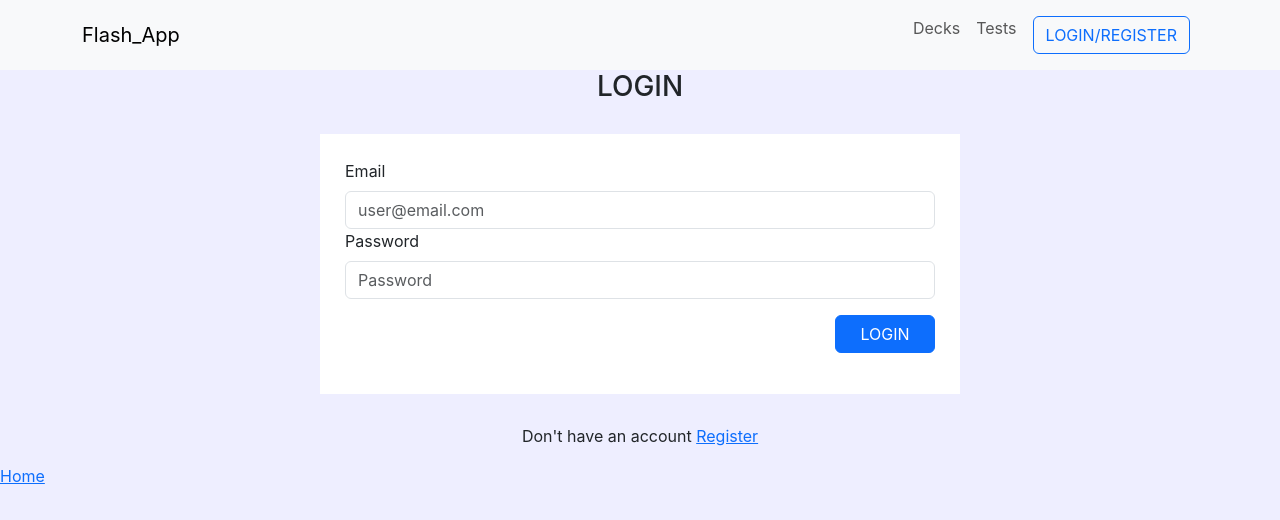
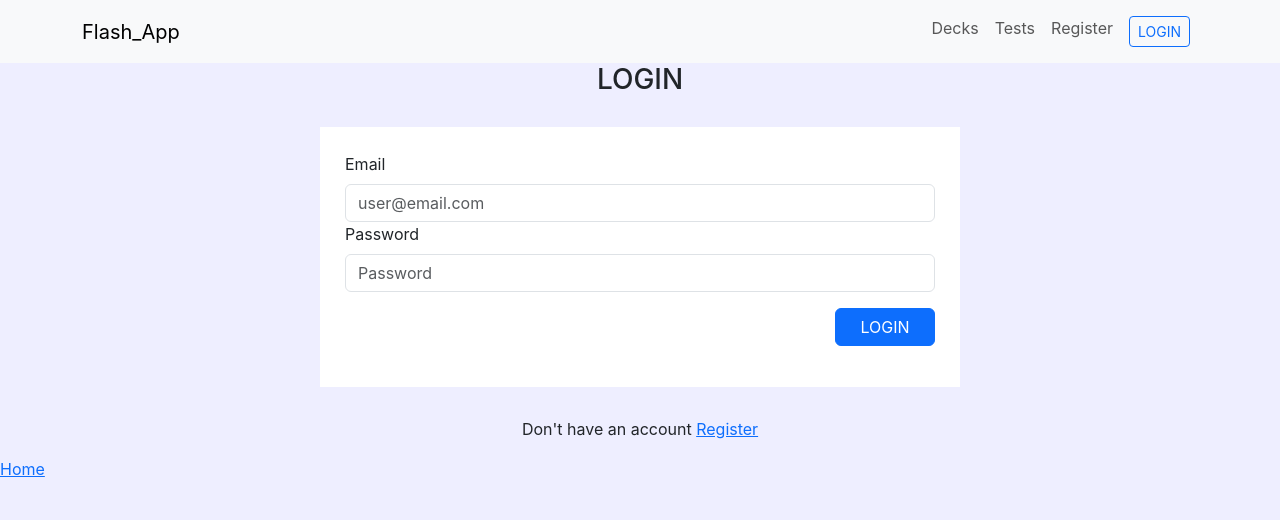
Before and after one commit to oghusky/flash_app, a React (Create React App) app in the folder client/: page /login in a window 1280 px wide. Shown: the top 520 px of the page. Built offline with nearby package versions, Linux system fonts and the light colour scheme; the HTML template or start-up script is replaced by a standard one.

Commit message:
updated the protected routes and the navigation

```diff
--- a/client/src/components/Navigation/index.js
+++ b/client/src/components/Navigation/index.js
@@ -58,8 +58,11 @@ export default function Navigation() {
                             </>
                         ) : (
                             <>
+                                <li className='nav-item'>
+                                    <Link to="/register" className='nav-link'> Register</Link>
+                                </li>
                                 <li className="nav-item">
-                                    <Link to="/" className="nav-link"><Buttons btnText={"LOGIN/REGISTER"} btnAlign={"right"} variant={"outline-primary"} /></Link>
+                                    <Link to="/login" className="nav-link"><Buttons className={"btn-sm"} btnText={"LOGIN"} btnAlign={"right"} variant={"outline-primary"} /></Link>
                                 </li>
                             </>
                         )}
--- a/client/src/components/ProtectedRoute/index.js
+++ b/client/src/components/ProtectedRoute/index.js
@@ -5,7 +5,7 @@ export default function ProtectedRoute({ children }) {
     const { jwt, user } = useContext(AppContext);
     return (
         <div>
-            {jwt || user ? children : <Navigate to={"/login"} replace />}
+            {jwt && user ? children : <Navigate to={"/login"} replace />}
         </div>
     )
 }
--- a/client/src/pages/Report/index.js
+++ b/client/src/pages/Report/index.js
@@ -11,12 +11,14 @@ export default function Report() {
     const handleSubmitReport = async e => {
         e.preventDefault();
         try {
+            if (report?.reason) {
                 const res = await ReportAPI.createReport(report, jwt);
                 setAppMsg({ show: true, variant: "success", text: "Report created" })
                 if (res.status === 201) {
                     setReport({});
                     navigate("/");
                 }
+            } else setAppMsg({ show: true, variant: "danger", text: "You must enter a reason" })
         } catch (e) {
             return e.message
         }
```
Also changed, not shown: 2 other files (tests, documents, lock files or other folders). Lines whose indentation alone changed are shown as unchanged.
